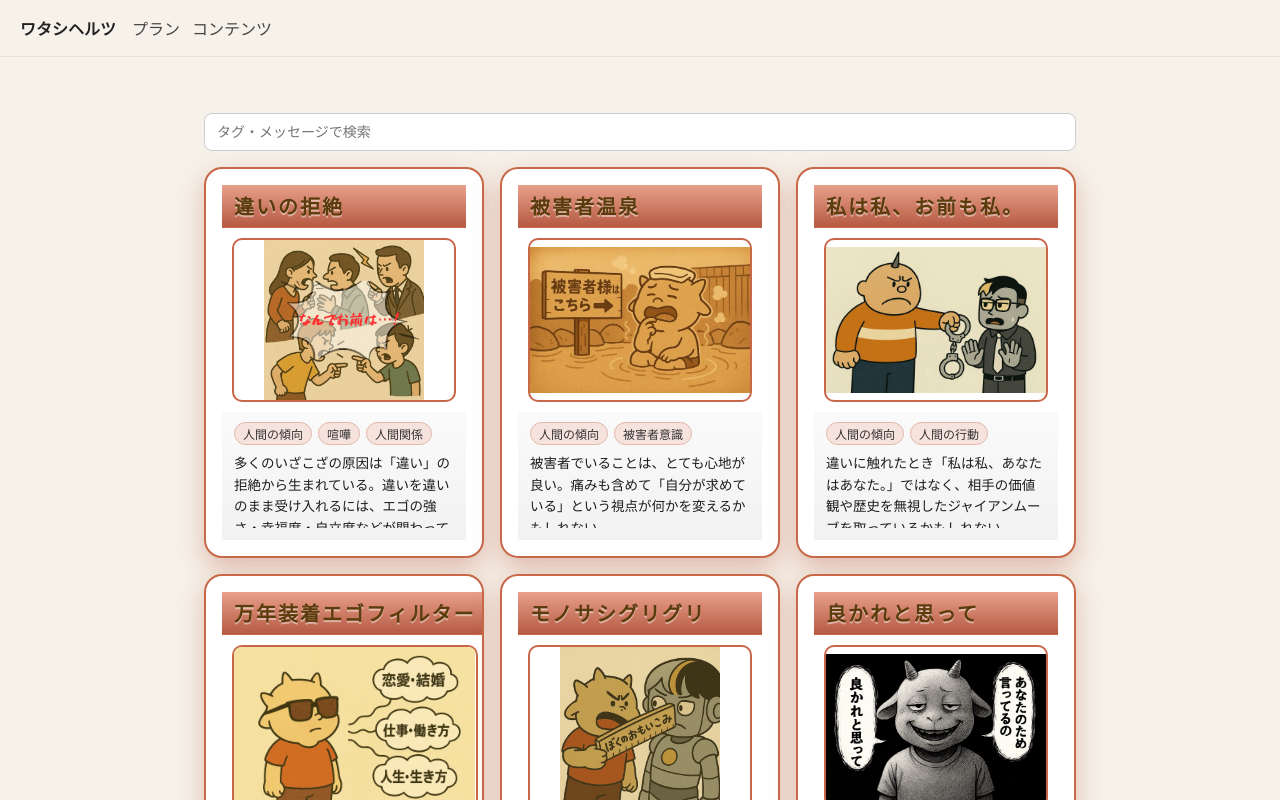
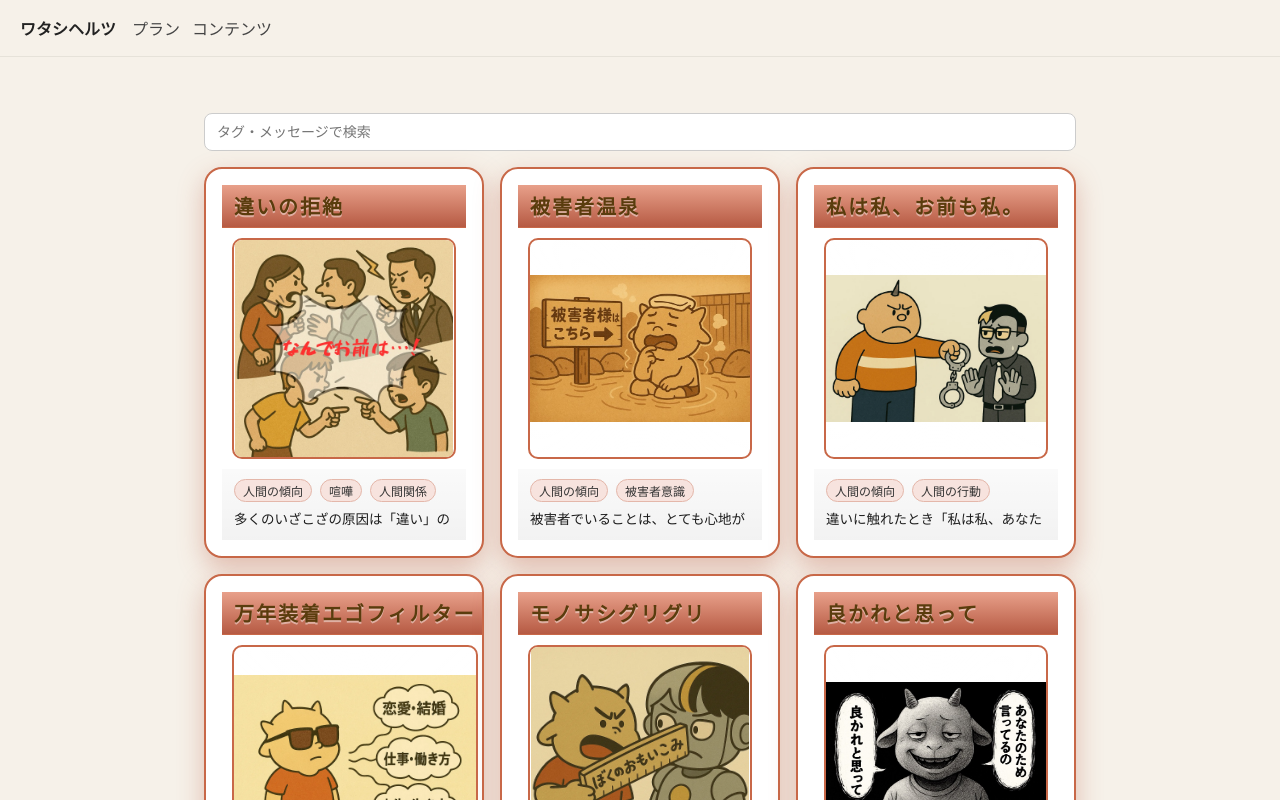
Before and after one commit to hiracoh/watashihertz, a Next.js app: page /cards in a window 1280 px wide. Shown: the top 800 px of the page. Built offline with nearby package versions, Linux system fonts and the light colour scheme; a web font is replaced by a local one.

Commit message:
Update CardItem.tsx

```diff
--- a/components/CardItem.tsx
+++ b/components/CardItem.tsx
@@ -6,11 +6,10 @@ type Card = {
   image: string;
   name?: string;
   description?: string;
-  message?: string;     // 後方互換
+  message?: string;
   tags?: string[];
 };
 
-// === 色分け（前回のルールそのまま） ===
 function paletteFromTags(tags: string[] = []) {
   const Ts = tags.map(t => String(t).trim().toLowerCase());
   const has = (needle: string) => Ts.some(t => t.includes(needle));
@@ -42,8 +41,7 @@ export default function CardItem({ card }: { card: Card }) {
         background: '#fff',
         aspectRatio: '63 / 88',
         display: 'grid',
-        // PCデフォルト：上12% / 画像52% / 下36%（下を広げる）
-        gridTemplateRows: '12% 52% 36%',
+        gridTemplateRows: '12% 68% 20%', // ← PC用の当初の比率
       }}
     >
       {/* 上：名前バー */}
@@ -75,7 +73,7 @@ export default function CardItem({ card }: { card: Card }) {
         </h3>
       </div>
 
-      {/* 中：画像（額装・トリミング無し） */}
+      {/* 中：画像エリア */}
       <div
         className="imgWrap"
         style={{
@@ -113,7 +111,7 @@ export default function CardItem({ card }: { card: Card }) {
             'linear-gradient(180deg, rgba(0,0,0,0.02) 0%, rgba(0,0,0,0.05) 100%)',
         }}
       >
-        <div className="tags" style={{ display: 'flex', flexWrap: 'wrap', gap: 6 }}>
+        <div className="tags" style={{ display: 'flex', flexWrap: 'wrap', gap: 8 }}>
           {tags.map((t) => (
             <span
               key={t}
@@ -137,10 +135,10 @@ export default function CardItem({ card }: { card: Card }) {
           style={{
             margin: 0,
             fontSize: 13.5,
-            lineHeight: 1.6,
+            lineHeight: 1.55,
             color: '#1d1d1d',
             display: '-webkit-box',
-            WebkitLineClamp: 6,        // PCは最大6行まで見せる
+            WebkitLineClamp: 4,   // PCは4行固定（元の状態）
             WebkitBoxOrient: 'vertical',
             overflow: 'hidden',
           }}
@@ -149,33 +147,15 @@ export default function CardItem({ card }: { card: Card }) {
         </p>
       </div>
 
-      {/* レスポンシブ上書き（タブレット＆スマホ） */}
+      {/* 📱 スマホのときだけレイアウト調整 */}
       <style jsx>{`
-        /* タブレット（600〜1024px）: 下をさらに広げ、5行まで */
-        @media (max-width: 1024px) and (min-width: 601px) {
-          .card {
-            grid-template-rows: 12% 48% 40%;
-          }
-          .desc {
-            -webkit-line-clamp: 5;
-          }
-          .tags .chip {
-            font-size: 11.5px;
-            padding: 2px 7px;
-          }
-        }
-
-        /* スマホ（〜600px）: 画像をさらに小さく、説明は全文表示 */
         @media (max-width: 600px) {
           .card {
-            grid-template-rows: 12% 40% 48%;
+            grid-template-rows: 12% 46% 42%; /* ← スマホは調整した比率 */
           }
           .imgWrap {
             margin: 8px;
             border-width: 1.5px;
-          }
-          .tags {
-            gap: 6px;
           }
           .tags .chip {
             font-size: 11px;
@@ -186,7 +166,7 @@ export default function CardItem({ card }: { card: Card }) {
             padding: 8px 10px 10px;
           }
           .desc {
-            display: block;              /* ← 行数制限を解除して全文表示 */
+            display: block;              /* ← スマホでは全文表示 */
             overflow: visible;
             -webkit-line-clamp: unset;
             font-size: 13px;
```
